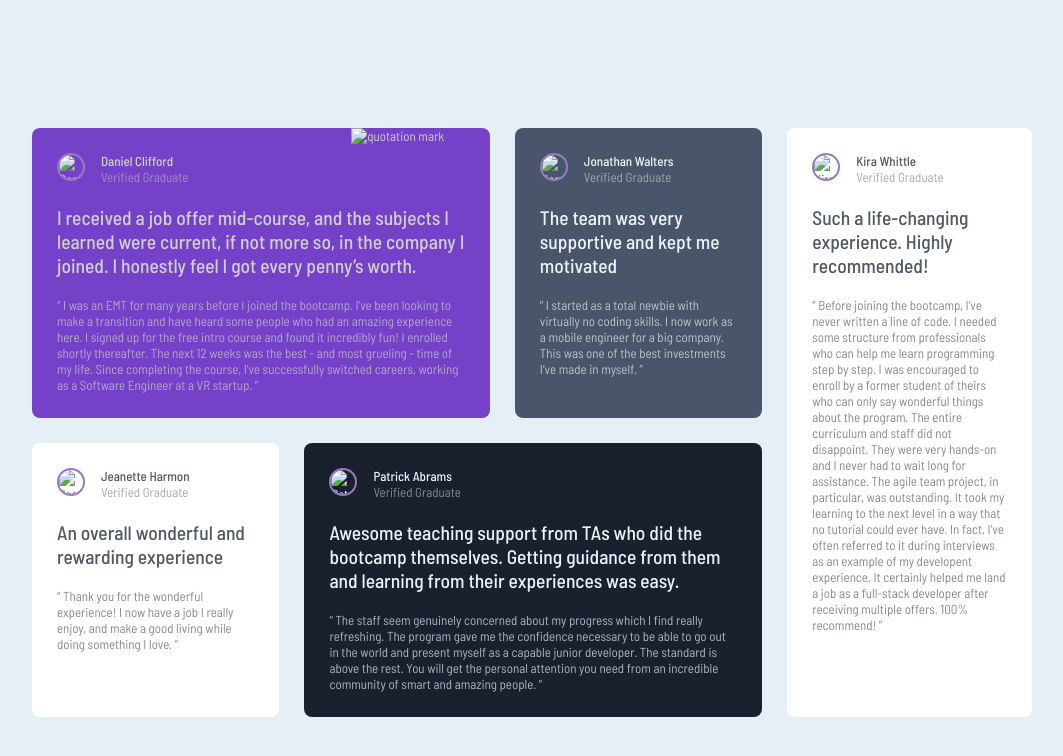
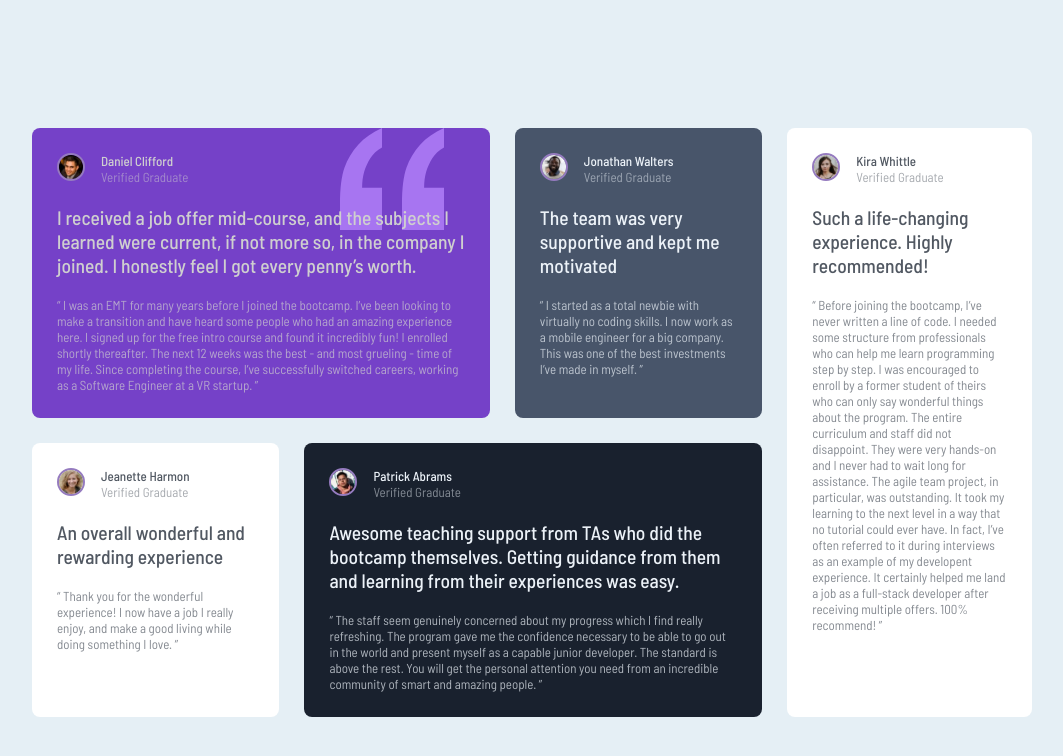
Before and after one commit to gigishubitidze/fm-testimonials-grid, a plain HTML site: page index.html in a window 1280 px wide. Shown: the whole page, without its empty margins (108-1171 px from the left). Drawn offline with Linux system fonts and the light colour scheme; the site is published under a folder, as on GitHub Pages, so addresses that start at the root find nothing.

Commit message:
img src correction

```diff
--- a/index.html
+++ b/index.html
@@ -28,9 +28,9 @@
     <div class="left-container">
       <div class="sub-container">
         <div class="item item-1">
-          <img id='quotation-mark' src="/images/bg-pattern-quotation.svg" alt="quotation mark">
+          <img id='quotation-mark' src="./images/bg-pattern-quotation.svg" alt="quotation mark">
           <div class="person-info">
-            <img class="avatar" src="/images/image-daniel.jpg" alt="Daniel's profile picture">
+            <img class="avatar" src="./images/image-daniel.jpg" alt="Daniel's profile picture">
             <div>
               <p class="name">
                 Daniel Clifford
@@ -50,7 +50,7 @@
         </div>
         <div class="item item-2">
           <div class="person-info">
-            <img class="avatar" src="/images/image-jonathan.jpg" alt="Jonatan's profile picture">
+            <img class="avatar" src="./images/image-jonathan.jpg" alt="Jonatan's profile picture">
             <div>
               <p class="name">
                 Jonathan Walters
@@ -68,7 +68,7 @@
       <div class="sub-container">
         <div class="item item-3">
           <div class="person-info">
-            <img class="avatar" src="/images/image-jeanette.jpg" alt="Jeanette's profile picture">
+            <img class="avatar" src="./images/image-jeanette.jpg" alt="Jeanette's profile picture">
             <div>
               <p class="name">
                 Jeanette Harmon
@@ -84,7 +84,7 @@
         </div>
         <div class="item item-4">
           <div class="person-info">
-            <img class="avatar" src="/images/image-patrick.jpg" alt="Patrick's profile picture">
+            <img class="avatar" src="./images/image-patrick.jpg" alt="Patrick's profile picture">
             <div>
               <p class="name">
                 Patrick Abrams
@@ -105,7 +105,7 @@
     </div>
     <div class="item item-5">
       <div class="person-info">
-        <img class="avatar" src="/images/image-kira.jpg" alt="Kira's profile picture">
+        <img class="avatar" src="./images/image-kira.jpg" alt="Kira's profile picture">
         <div>
           <p class="name">
             Kira Whittle
```
